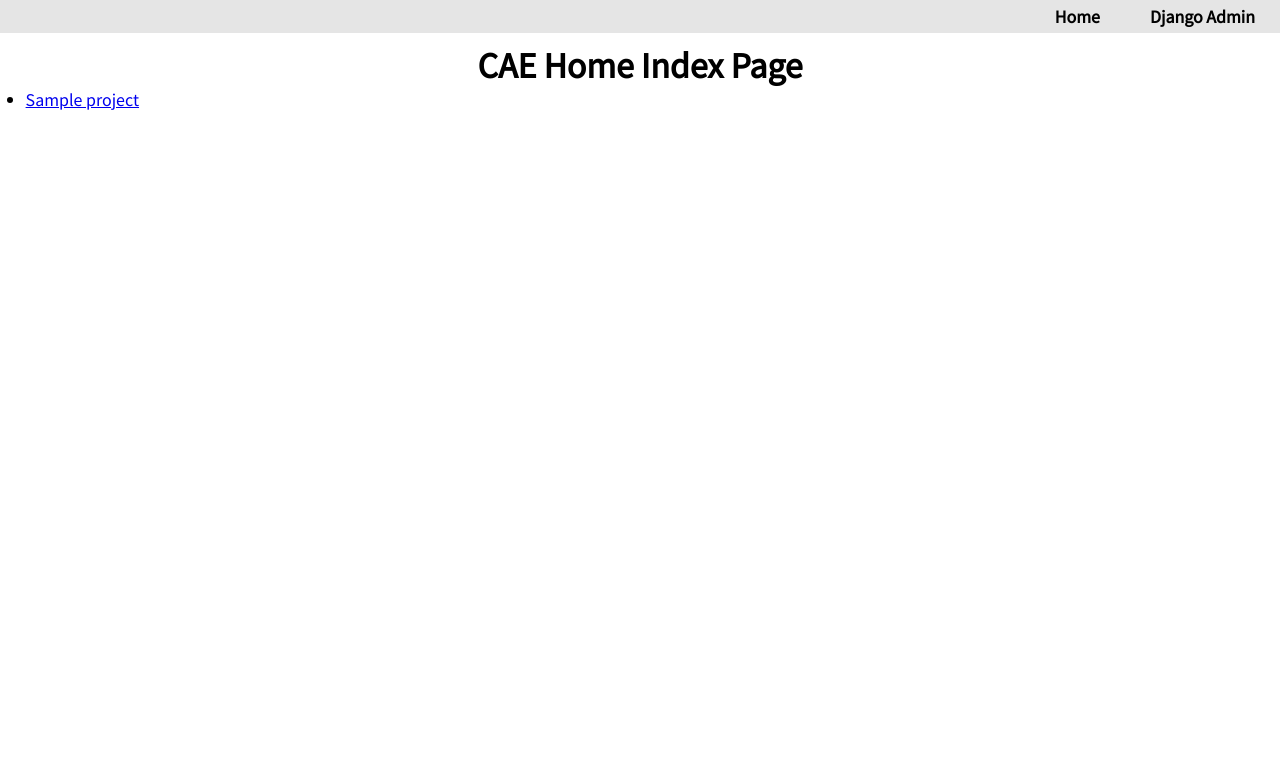
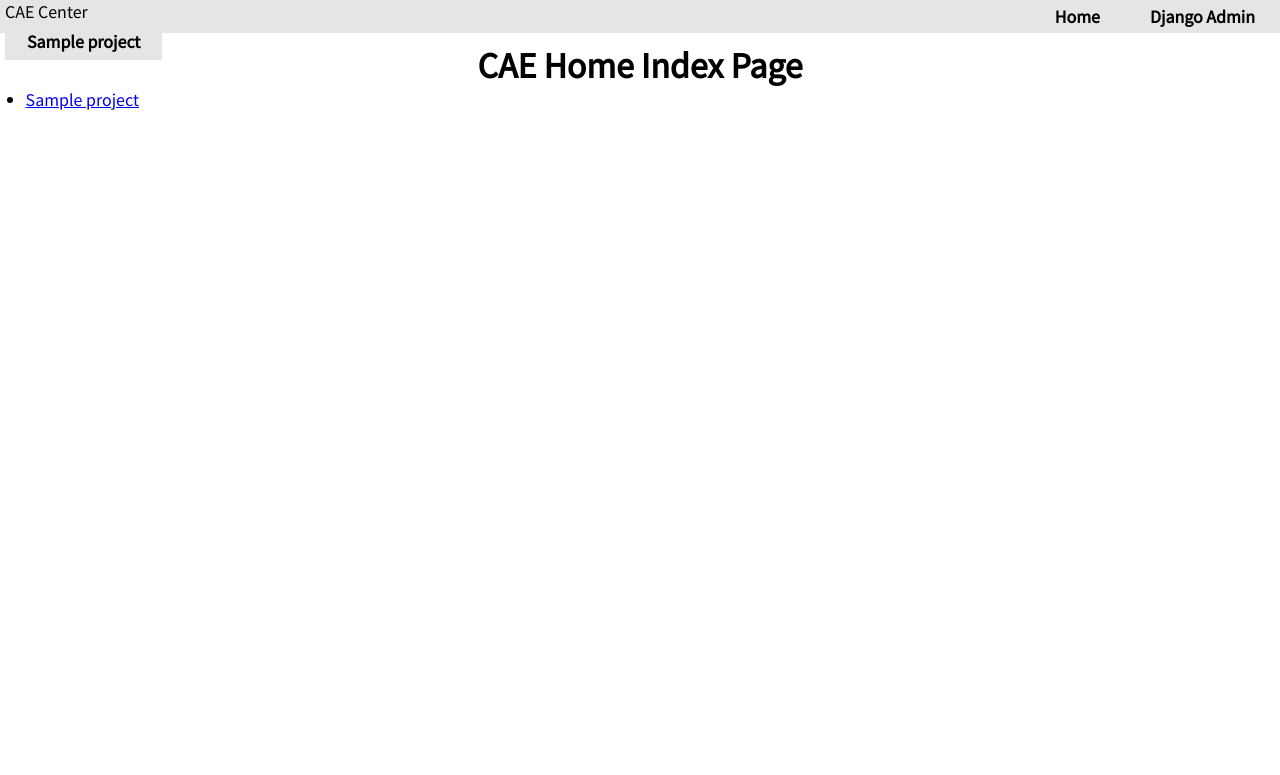
Before and after one commit to jsziede/CAE_Workspace, a Django app: template cae_home/templates/cae_home/index.html in a window 1280 px wide. Shown: the top 775 px of the page. Run offline with Django 3.2, Linux system fonts and the light colour scheme; the template is opened without the code that fills it: most values are stand-ins (such as "Sample title", 1, 10 or a date in 2020).

Commit message:
Create middleware and update views for accessing allowed_app info

```diff
--- a/cae_home/templates/cae_home/header.html
+++ b/cae_home/templates/cae_home/header.html
@@ -1,4 +1,6 @@
 <header>
-  <div class="site-logo"></div>
+  <div class="site-logo">
+    {% include 'cae_home/nav/icon_nav.html' %}
+  </div>
   {% include 'cae_home/nav/header_main.html' %}
 </header>
--- a/cae_home/templates/cae_home/index.html
+++ b/cae_home/templates/cae_home/index.html
@@ -9,7 +9,7 @@
     <h1>CAE Home Index Page</h1>
     <ul>
       {% for project in imported_projects %}
-        {% if project.index != '' %}
+        {% if project.index and project.index != '' %}
           <li><a href="{% url project.index %}">{{ project.name }}</a></li>
         {% else %}
           <li><a href="{% url 'cae_home:index' %}">{{ project.name }} &nbsp (No index set)</a></li>
--- /dev/null
+++ b/cae_home/templates/cae_home/nav/icon_nav.html
@@ -0,0 +1,17 @@
+<nav>
+  <ul>
+    <li>CAE Center
+      <ul>
+        {% for project in imported_projects %}
+          {% if project.index and project.index != '' %}
+            <li>
+              <a href="{% url project.index %}">{{ project.name }}</a>
+            </li>
+          {% else %}
+            <li><a href="{% url 'cae_home:index' %}">{{ project.name }}</a></li>
+          {% endif %}
+        {% endfor %}
+      </ul>
+    </li>
+  </ul>
+</nav>
--- a/settings/settings.py
+++ b/settings/settings.py
@@ -19,7 +19,7 @@ debug_print("===== Base Settings =====")
 
 # Application definition
 
-from settings.allowed_apps import INSTALLED_APPS, INSTALLED_CAE_PROJECTS
+from settings.allowed_apps import INSTALLED_APPS, INSTALLED_CAE_PROJECTS, INSTALLED_APP_DETAILS
 
 MIDDLEWARE = [
     'django.middleware.security.SecurityMiddleware',
@@ -29,6 +29,8 @@ MIDDLEWARE = [
     'django.contrib.auth.middleware.AuthenticationMiddleware',
     'django.contrib.messages.middleware.MessageMiddleware',
     'django.middleware.clickjacking.XFrameOptionsMiddleware',
+
+    'cae_home.middleware.GetProjectDetailMiddleware',
     'cae_home.middleware.TimezoneMiddleware',
 ]
 
```
Also changed, not shown: cae_home/middleware.py (+24 -1 lines), cae_home/views.py (+2 -10 lines), settings/allowed_apps.py (+7 -0 lines), README.md.
